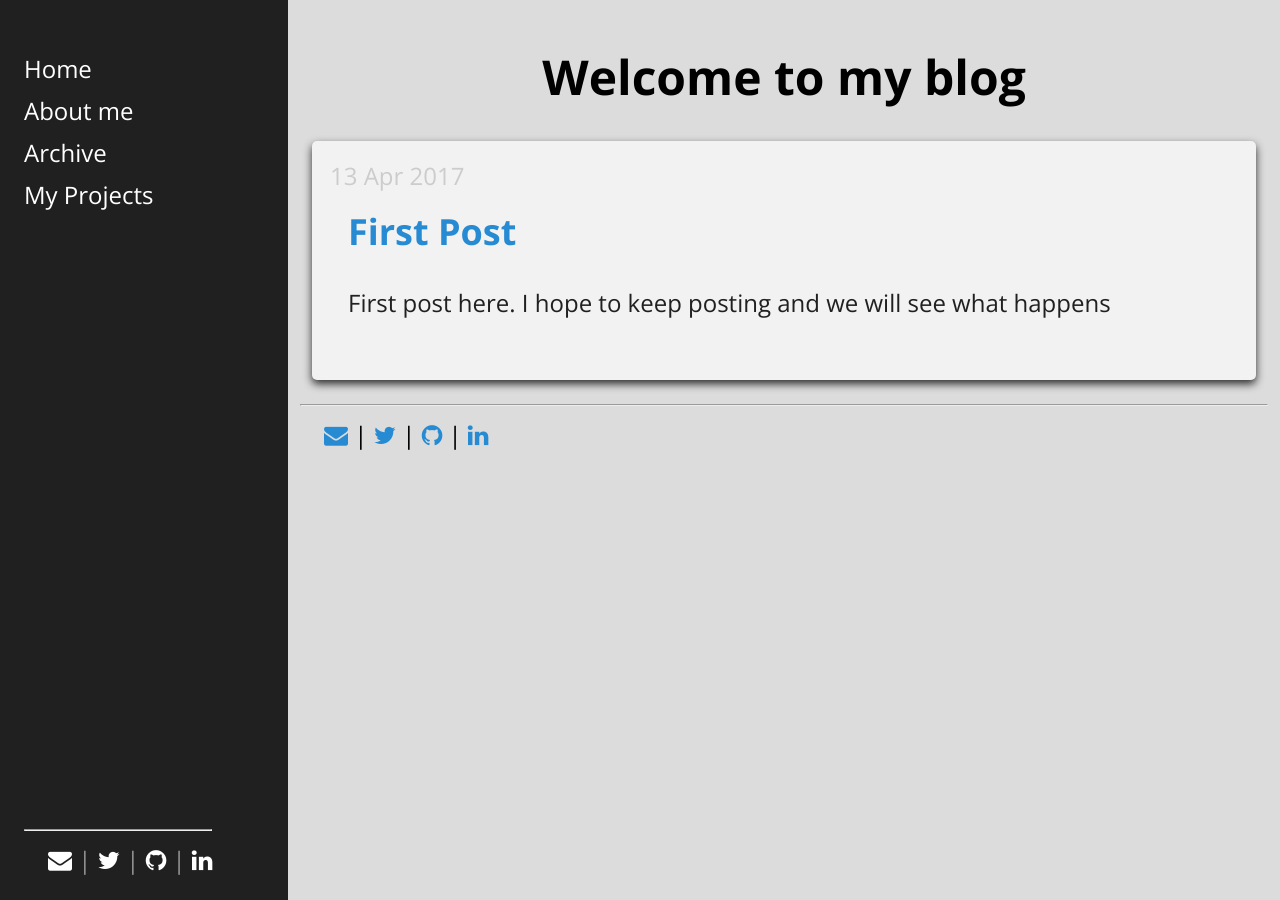
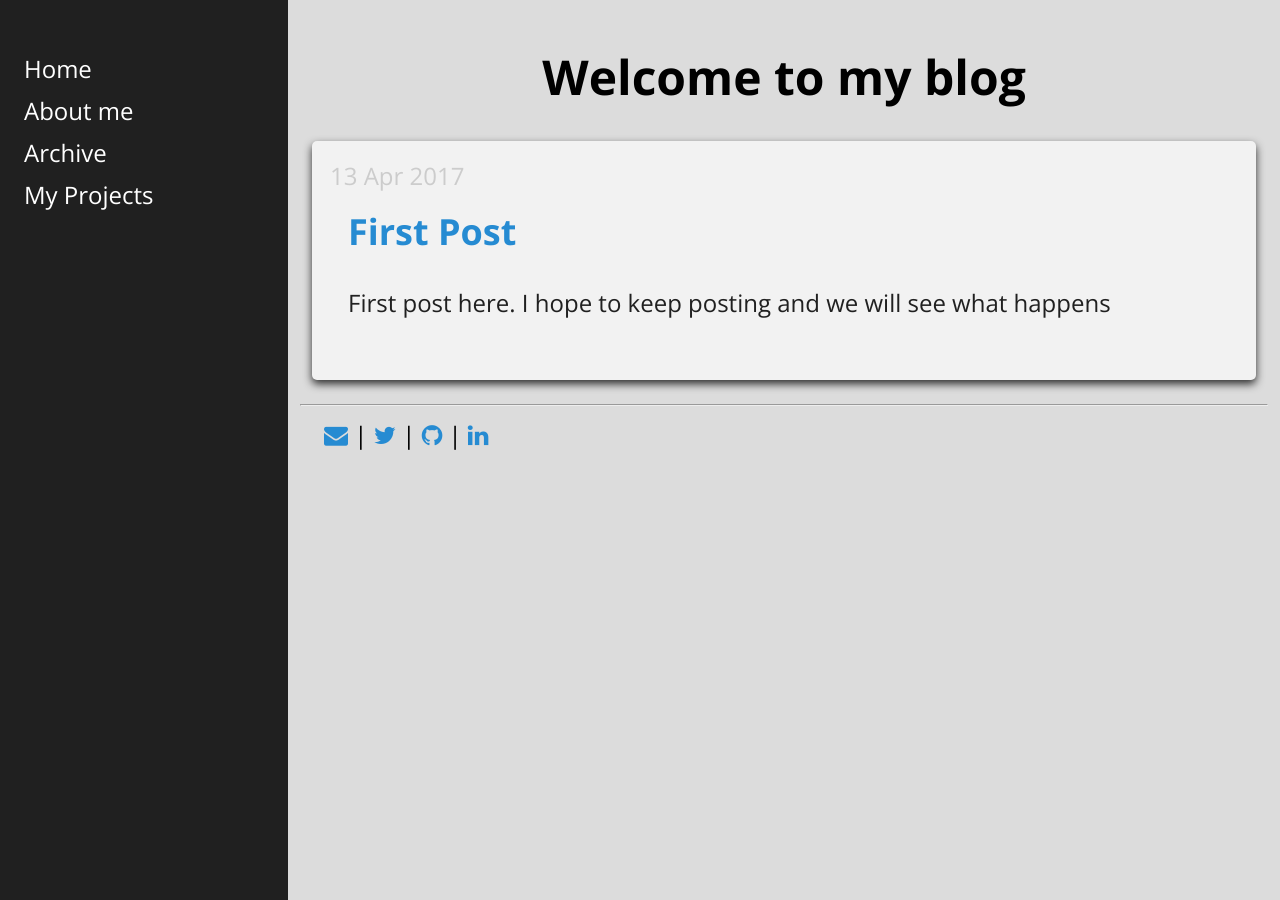
Before and after one commit to litasa/litasa.github.io, a Jekyll site: the page built from index.html, in a window 1280 px wide. Built offline with Jekyll 4.4.1, drawn with Linux system fonts in a browser that asks for light colours; the list of posts is cut into pages by our own code.

Commit message:
moved around stuffs

```diff
--- a/css/main.css
+++ b/css/main.css
@@ -214,16 +214,17 @@ a.sidebar-nav-item:focus {
   display: inline-block;
 }
 
-#to_bottom {
+  #to_bottom
+    {
+        display: none;
+    }
+
+@media (min-width: 48em)
+{
+  #to_bottom {
   position: absolute;
   bottom: 1em;
 }
-@media (max-width: 640px)
-{
-    #to_bottom
-    {
-        display: none;
-    }
 }
 
 .a-comment {
```
